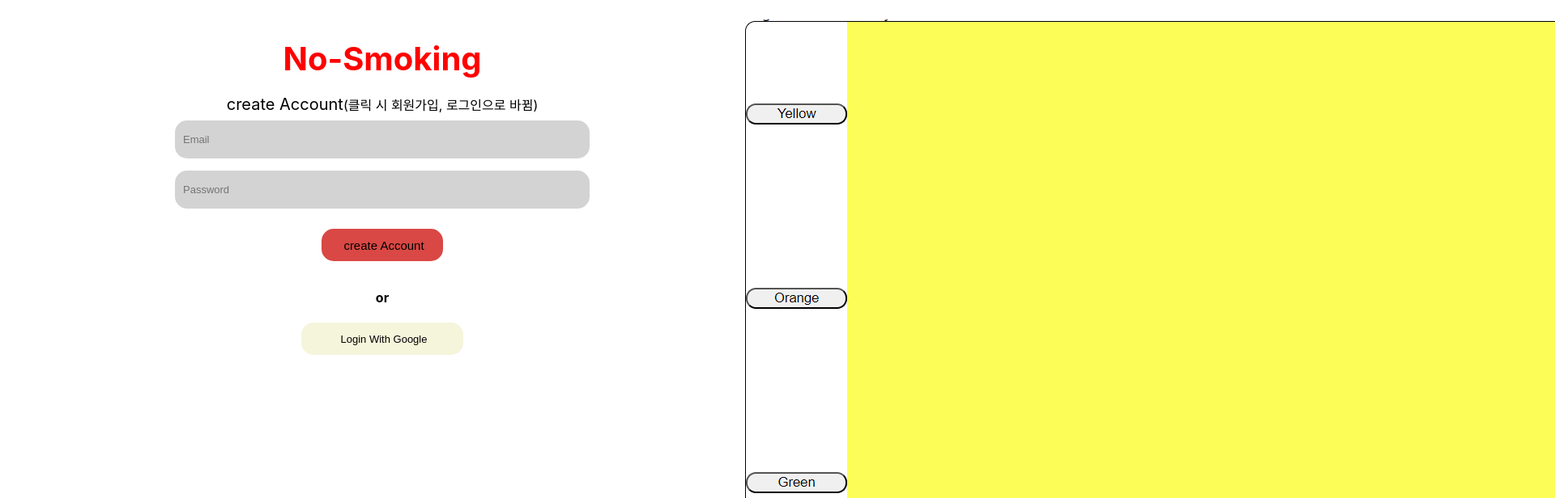
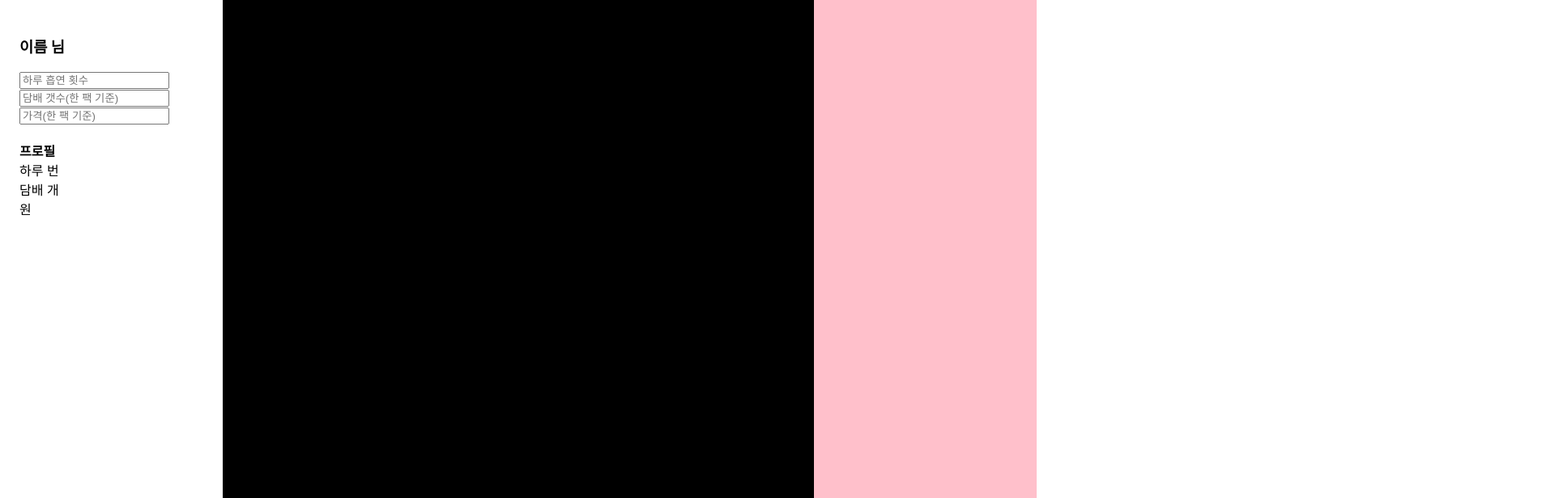
Before and after one commit to ReasOon/Junior-1-Team, a React (Create React App) app in the folder React-App/firebase-login/: page / in a window 1280 px wide. Shown: the top 616 px of the page at 81% size, 1920 px wide, since content can reach past the window. Built offline with nearby package versions, Linux system fonts and the light colour scheme.

Commit message:
mypage css

```diff
--- a/React-App/firebase-login/src/App.js
+++ b/React-App/firebase-login/src/App.js
@@ -20,7 +20,7 @@
 
 import { BrowserRouter, Routes, Route } from 'react-router-dom';
 import Login from "./Components/Login";
-import mypage from "./Components/Mypage";
+// import mypage from "./Components/Mypage";
 
 export default function App() {
   return (
@@ -28,7 +28,7 @@ export default function App() {
       <BrowserRouter>
         <Routes>
           <Route path={"/Login"} element={<Login />}></Route>
-          <Route path={"/user/mypage"} element={<mypage />}></Route>
+          {/* <Route path={"/user/mypage"} element={<mypage />}></Route> */}
         </Routes>
       </BrowserRouter>
     </div>
--- a/React-App/firebase-login/src/Components/Login.jsx
+++ b/React-App/firebase-login/src/Components/Login.jsx
@@ -1,6 +1,7 @@
 import React, { useState } from 'react'
 import { createUserWithEmailAndPassword, signInWithEmailAndPassword, GoogleAuthProvider, signInWithPopup } from "firebase/auth";
 import { authService, auth } from '../fbase';
+import { ref, set } from 'firebase/database';
 
 function Login() {
     const [email, setEmail] = useState('');
--- a/React-App/firebase-login/src/Components/mypage.jsx
+++ b/React-App/firebase-login/src/Components/mypage.jsx
@@ -1,6 +1,24 @@
 import React, { useState } from 'react'
+import { createUserWithEmailAndPassword, signInWithEmailAndPassword, GoogleAuthProvider, signInWithPopup } from "firebase/auth";
+import { authService, auth } from '../fbase';
 
-function Mypage() {
+const Mypage = () => {
+
+    const [input, setInput] = useState({
+        input1: '',
+        input2: '',
+        input3: ''
+    })
+
+    const { input1, input2, input3 } = input; // destructuring
+
+    const onChangeInput = (e) => {
+        const {name, value} = e.target // destructuring
+        setInput({
+            ...input,
+            [name]:value
+        })
+    }
 
     return (
         <div style = {{ display:"flex", width:"100%" }}>
@@ -12,7 +30,20 @@ function Mypage() {
                     padding:"1.5rem"
                 }}
             >
-
+             <h3>
+                이름 님
+             </ h3>
+             <input type="text" name="input1" placeholder="하루 흡연 횟수" value={input1} onChange={onChangeInput} />
+             <input type="text" name="input2" placeholder="담배 갯수(한 팩 기준)" value={input2} onChange={onChangeInput} />
+             <input type="text" name="input3" placeholder="가격(한 팩 기준)" value={input3} onChange={onChangeInput} />
+             <br />
+             <br />
+             <div>
+                 <b>프로필 </b> <br />
+                  하루 {input1}번 <br />
+                  담배 {input2}개 <br />
+                  {input3}원
+             </div>
             </div>
             {/* 진행도  */}
             <div
--- a/React-App/firebase-login/src/fbase.js
+++ b/React-App/firebase-login/src/fbase.js
@@ -15,7 +15,8 @@ const firebaseConfig = {
   storageBucket: "project-115b0.appspot.com",
   messagingSenderId: "324607562576",
   appId: "1:324607562576:web:457612fc4c172724ef5255",
-  measurementId: "G-S280BPFNRX"
+  measurementId: "G-S280BPFNRX",
+  databaseURL:'https://project-115b0-default-rtdb.asia-southeast1.firebasedatabase.app/'
 };
 
 // Initialize Firebase
--- a/React-App/firebase-login/src/index.js
+++ b/React-App/firebase-login/src/index.js
@@ -10,7 +10,7 @@ import Mypage from './Components/Mypage';
 const root = ReactDOM.createRoot(document.getElementById('root'));
 root.render(
   <React.StrictMode>
-     <Login />
+     <Mypage />
   </React.StrictMode>
   );
 
```
